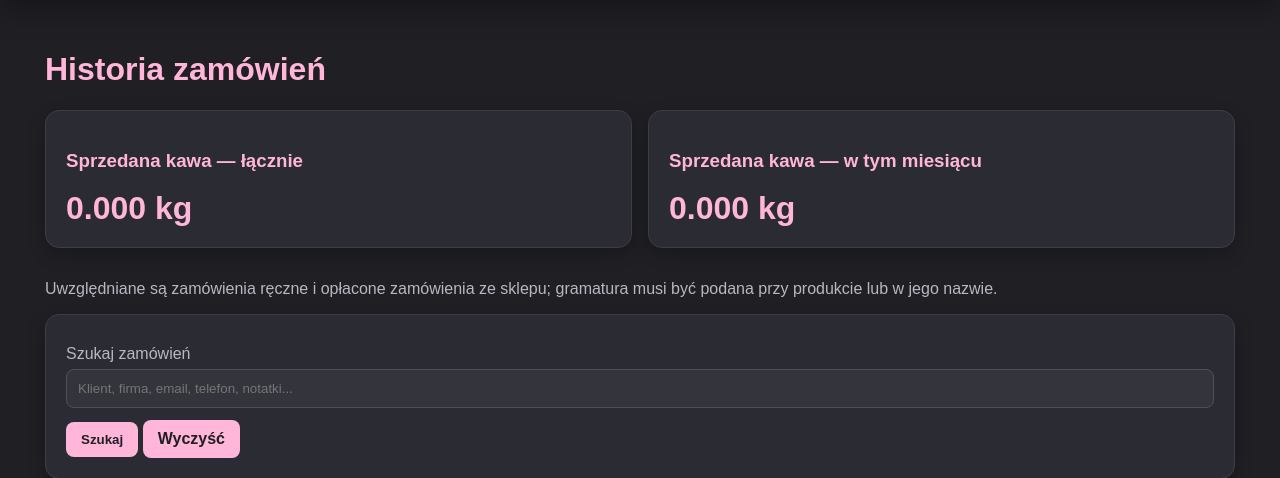
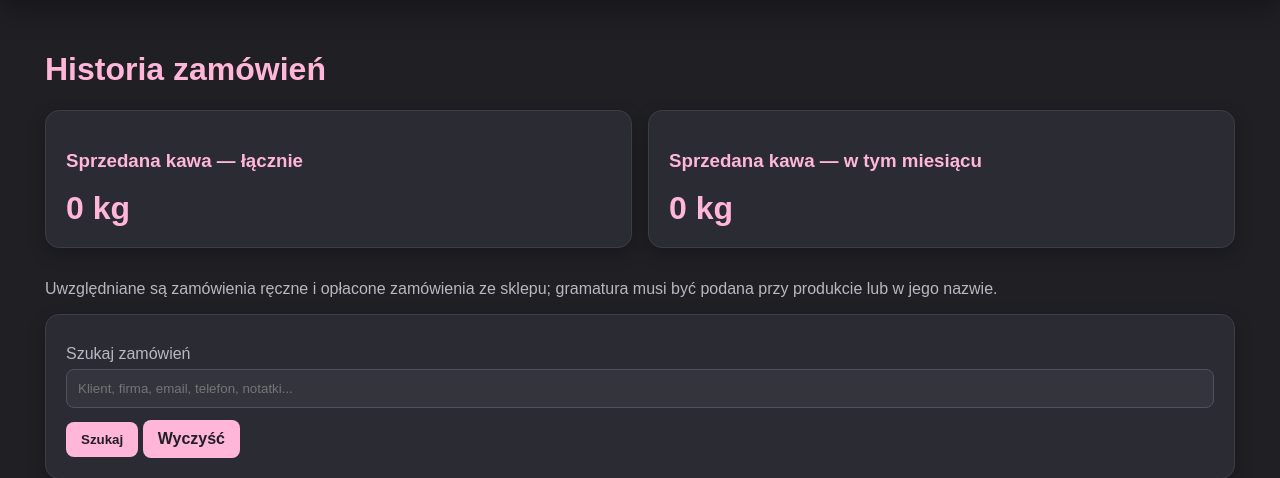
Before and after one commit to MarcinGryc/Fuszera-CRM, a Flask app: page /orders in a window 1280 px wide. Shown: the part 91-569 px from the top of the page. Run offline with Flask 3, Linux system fonts and the light colour scheme; a user stored in the database is signed in.

Commit message:
Trim trailing zeros from coffee weights

```diff
--- a/templates/index.html
+++ b/templates/index.html
@@ -73,7 +73,7 @@
     <a class="card-link" href="/orders">
         <div class="card">
             <h3>Sprzedana kawa — łącznie</h3>
-            <div class="stat">{{ "%.3f"|format(total_kg) }} kg</div>
+            <div class="stat">{{ ("%.3f"|format(total_kg)).rstrip("0").rstrip(".")|replace(".", ",") }} kg</div>
         </div>
     </a>
 
--- a/templates/orders.html
+++ b/templates/orders.html
@@ -6,11 +6,11 @@
 <div class="grid">
     <div class="card">
         <h3>Sprzedana kawa — łącznie</h3>
-        <div class="stat">{{ "%.3f"|format(total_kg) }} kg</div>
+        <div class="stat">{{ ("%.3f"|format(total_kg)).rstrip("0").rstrip(".")|replace(".", ",") }} kg</div>
     </div>
     <div class="card">
         <h3>Sprzedana kawa — w tym miesiącu</h3>
-        <div class="stat">{{ "%.3f"|format(month_kg) }} kg</div>
+        <div class="stat">{{ ("%.3f"|format(month_kg)).rstrip("0").rstrip(".")|replace(".", ",") }} kg</div>
     </div>
 </div>
 <p class="muted">Uwzględniane są zamówienia ręczne i opłacone zamówienia ze sklepu; gramatura musi być podana przy produkcie lub w jego nazwie.</p>
```
Also changed, not shown: tests/test_shop_orders.py (+2 -2 lines).
